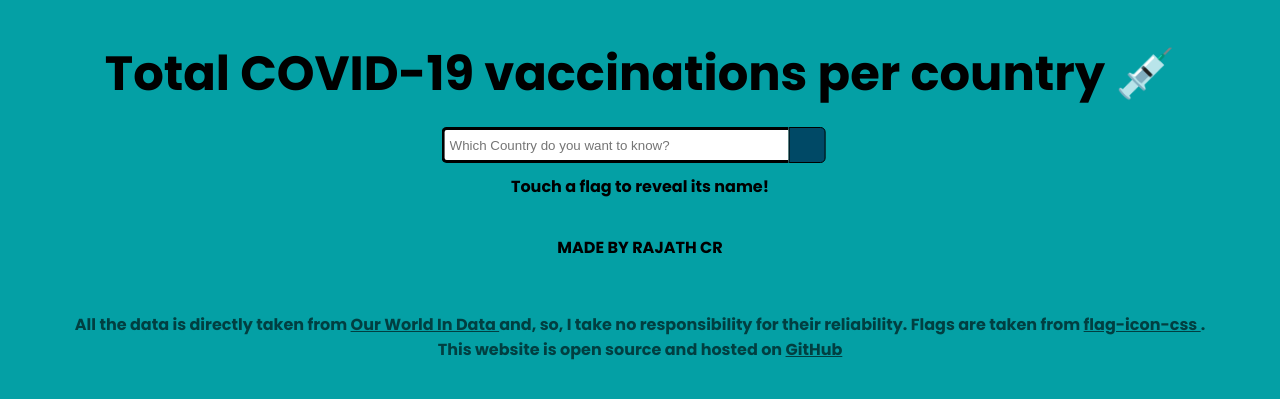
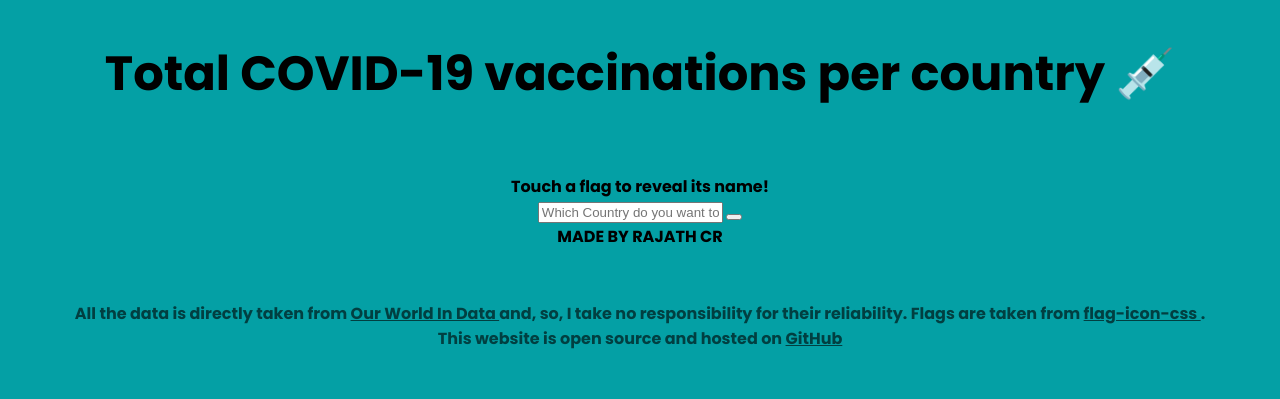
Before and after one commit to rajath14/COVID-VACCINE-TRACKER, a PHP site: page /index.html in a window 1280 px wide. Shown: the top 399 px of the page. Run offline with PHP 8.4, Linux system fonts and the light colour scheme.

Commit message:
Update style.css

```diff
--- a/style.css
+++ b/style.css
@@ -2,50 +2,6 @@
 body {
     background: #04a0a5;
     font-family: 'Open Sans', sans-serif;
-}
-
-.search {
-    width: 100%;
-    position: top;
-    display: flex;
-}
-
-.searchTerm {
-    width: 100%;
-    border: 3px solid #000000;
-    border-right: none;
-    padding: 5px;
-    height: 20px;
-    border-radius: 5px 0 0 5px;
-    outline: none;
-    color: #9DBFAF;
-}
-
-.searchTerm:focus {
-    color: #000000;
-}
-
-.searchButton {
-    width: 40px;
-    height: 36px;
-    border: 1px solid #000000;
-    background: #004966;
-    text-align: center;
-    color: rgb(0, 0, 0);
-    border-radius: 0 5px 5px 0;
-    cursor: pointer;
-    font-size: 20px;
-}
-
-
-/*Resize the wrap to see the search bar change!*/
-
-.wrap {
-    width: 30%;
-    position: left;
-    top: 100%;
-    left: 10%;
-    transform: translate(115%, -200%);
 }
 
 a {
```
